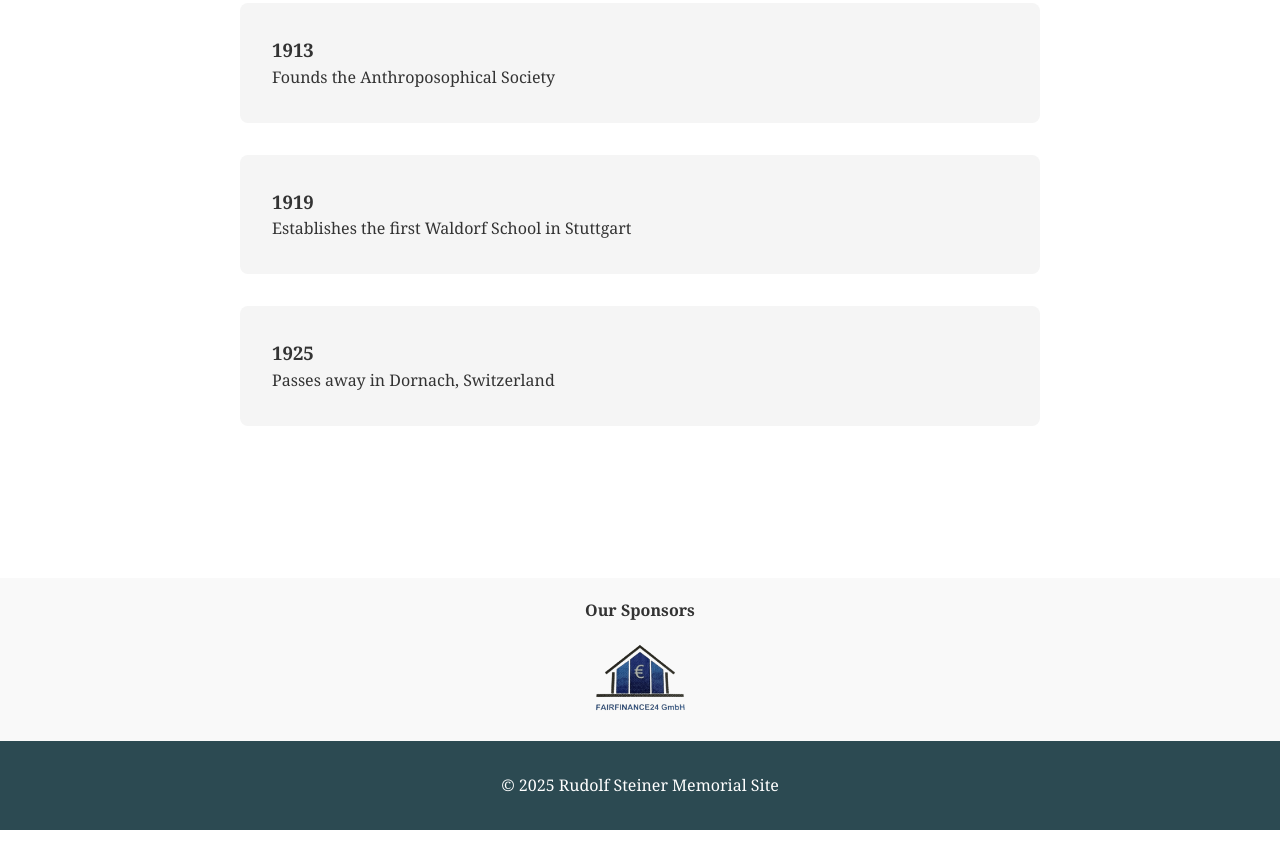
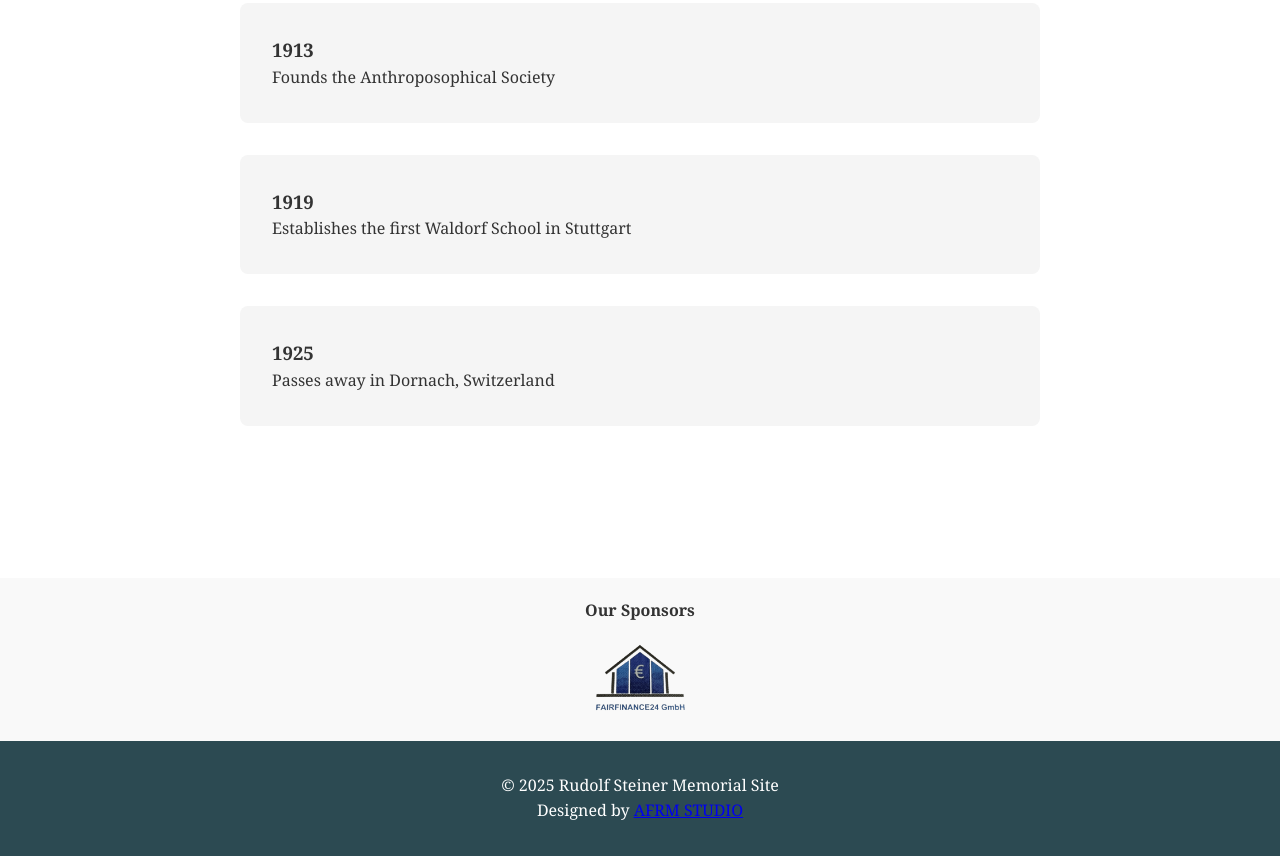
Before and after one commit to afrmstudio/rudolfsteiner, a plain HTML site: page index.html in a window 1280 px wide. Shown: the part 5083-5939 px from the top of the page. Before the commit the page ends 5913 px from the top, so only its background shows below. Drawn offline with Linux system fonts and the light colour scheme.

Commit message:
Update index.html

```diff
--- a/index.html
+++ b/index.html
@@ -181,6 +181,7 @@
 
     <footer>
         <p>&copy; 2025 Rudolf Steiner Memorial Site</p>
+        <p class="footer-credit">Designed by <a href="https://www.afrmstudio.it" target="_blank">AFRM STUDIO</a></p>
     </footer>
 </body>
 </html>
```
